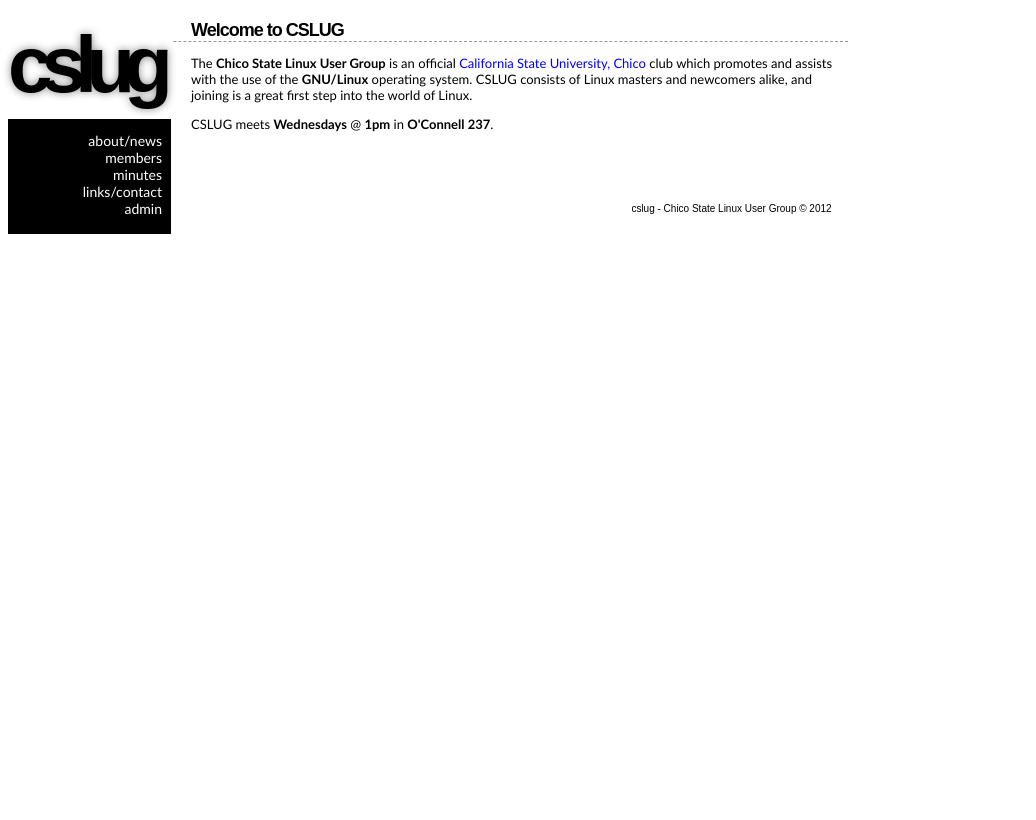
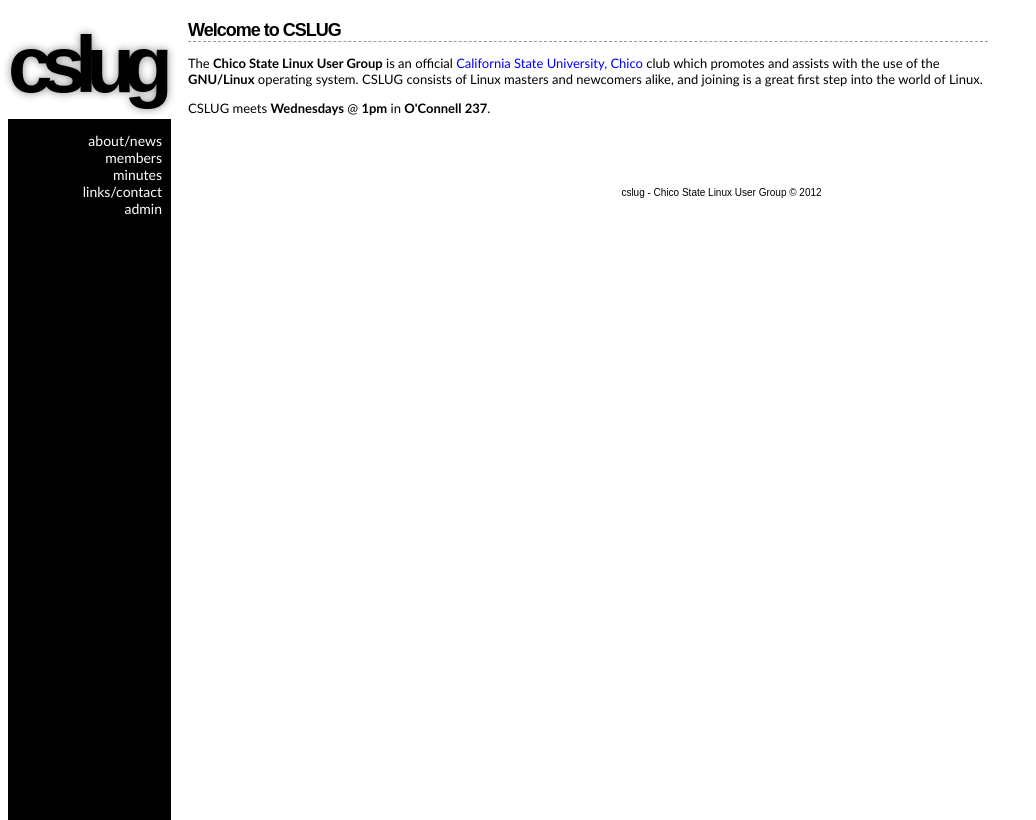
Before and after one commit to cslug/cslug-site, a PHP site: page / in a window 1280 px wide. Shown: the whole page, without its empty margins (0-1036 px from the left). Before the commit the page ends 234 px from the top, so only its background shows below. Run offline with PHP 8.4, Linux system fonts and the light colour scheme.

Commit message:
fixed an html5 height percentage issue

```diff
--- a/html/general.css
+++ b/html/general.css
@@ -21,14 +21,7 @@ div#left-margin {
 	background-color: #000;
 	float:            left;
 	height:           100%;
-	margin-right:     20px;
 	width:            163px;
-}
-
-ul {
-	list-style-type: square;
-	/* Stupid fix for the left-margin floating */
-	padding-left:    200px;
 }
 
 ul#navigation {
@@ -51,7 +44,7 @@ a.navigation:hover {
 }
 
 div#page-content {
-	margin:       20px 0 0 40px;
+	margin:       20px 0 0 180px;
 	width:        800px;
 }
 
@@ -67,6 +60,14 @@ div.entry-title, div.section-title {
 
 div.section-title {
 	color: #000;
+}
+
+/*
+ * To get div#left-margin to stretch its height to 100% of the viewport, all
+ * parent elements including, in HTML5, html, must have a 100% height as well.
+ */
+html, body {
+	height: 100%;
 }
 
 body {
```
